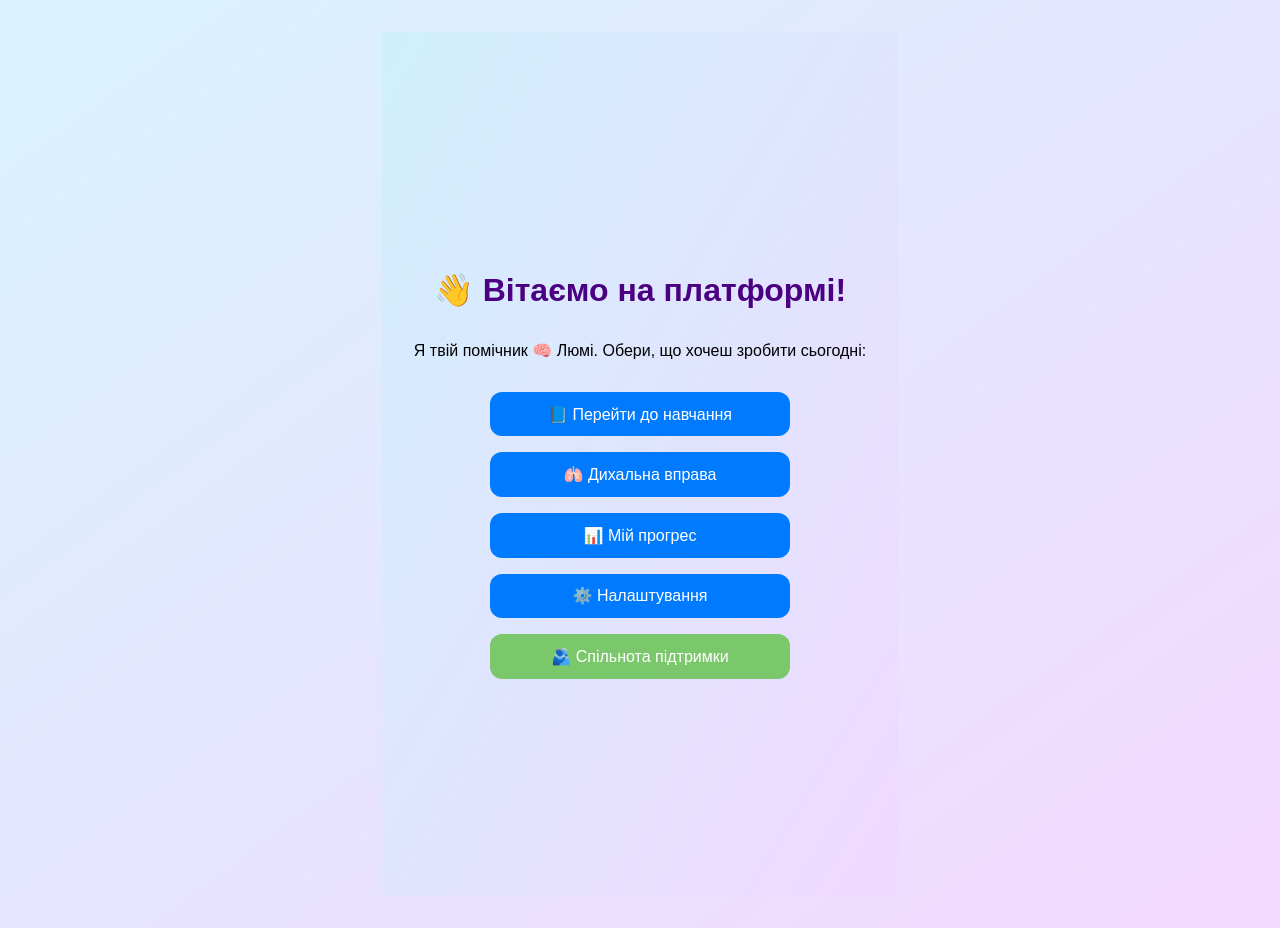
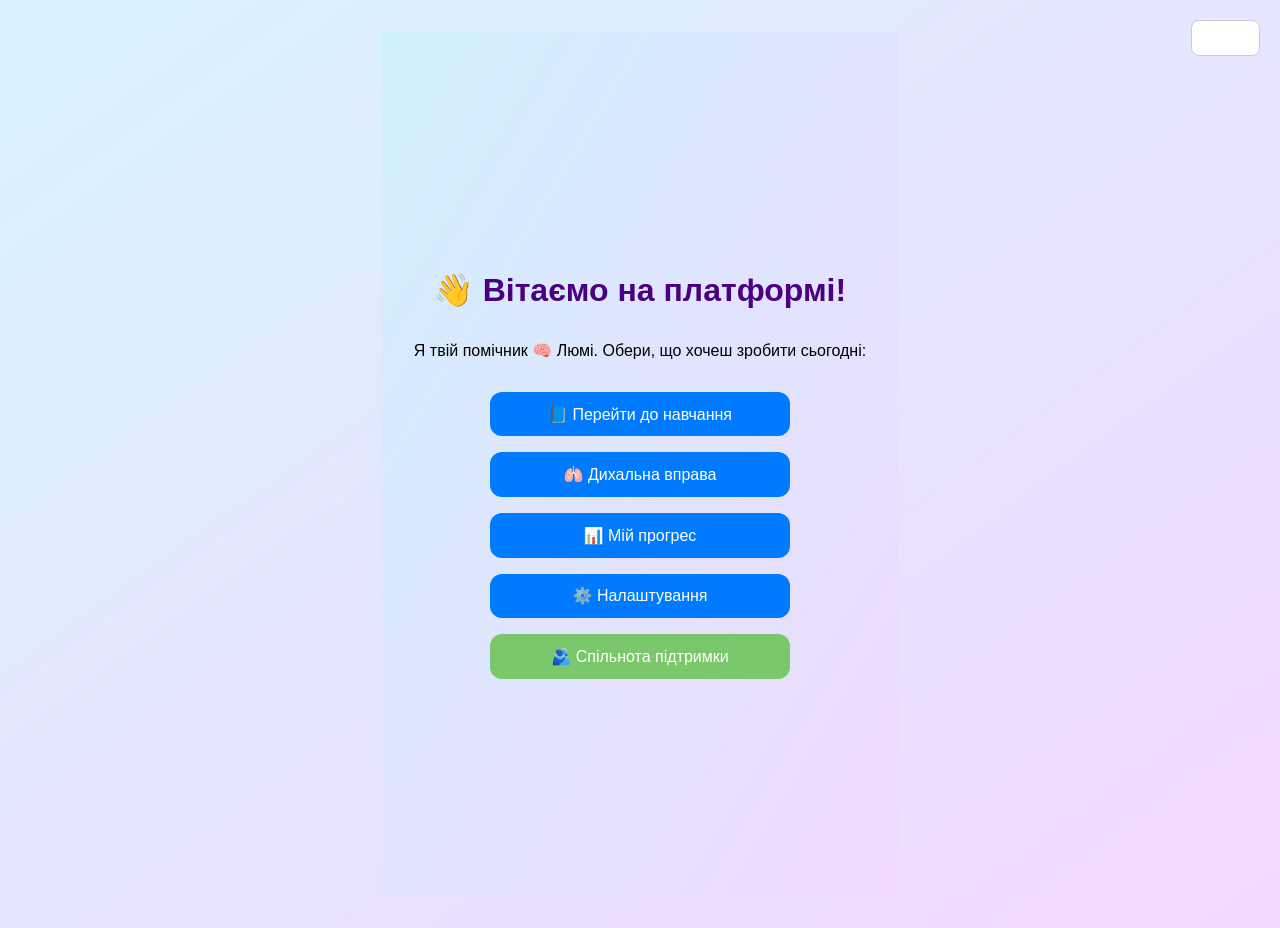
Before and after one commit to Milana-Budzanovska/Be-FocusEd, a React (Create React App) app: page /menu in a window 1280 px wide. Built offline with nearby package versions, Linux system fonts and the light colour scheme.

Commit message:
Update MainMenu.js

```diff
--- a/src/MainMenu.js
+++ b/src/MainMenu.js
@@ -1,15 +1,40 @@
-// src/MainMenu.js
-import React from 'react';
+import React, { useState } from 'react';
 import { useNavigate } from 'react-router-dom';
 
 export default function MainMenu() {
   const navigate = useNavigate();
   const assistant = localStorage.getItem('assistant') || '🧠 Люмі';
+  const [lang, setLang] = useState('uk');
+
+  const translations = {
+    uk: {
+      title: '👋 Вітаємо на платформі!',
+      greeting: `Я твій помічник ${assistant}. Обери, що хочеш зробити сьогодні:`,
+      learning: '📘 Перейти до навчання',
+      breathing: '🫁 Дихальна вправа',
+      progress: '📊 Мій прогрес',
+      settings: '⚙️ Налаштування',
+      forum: '🫂 Спільнота підтримки',
+      switch: 'ENG'
+    },
+    en: {
+      title: '👋 Welcome to the platform!',
+      greeting: `I am your assistant ${assistant}. What would you like to do today?`,
+      learning: '📘 Go to Learning',
+      breathing: '🫁 Breathing Exercise',
+      progress: '📊 My Progress',
+      settings: '⚙️ Settings',
+      forum: '🫂 Support Community',
+      switch: 'UA'
+    }
+  };
+
+  const t = translations[lang];
 
   return (
     <div style={{
       minHeight: '100vh',
-      background: 'linear-gradient(to bottom right, #d0f0fd, #f0d9ff)', // ніжно-блакитний до бузкового
+      background: 'linear-gradient(to bottom right, #d0f0fd, #f0d9ff)',
       display: 'flex',
       flexDirection: 'column',
       alignItems: 'center',
@@ -17,14 +42,19 @@ export default function MainMenu() {
       padding: '2rem',
       fontFamily: 'Arial, sans-serif',
     }}>
+      <button onClick={() => setLang(lang === 'uk' ? 'en' : 'uk')} style={{
+        position: 'absolute', top: 20, right: 20, padding: '8px 16px',
+        borderRadius: '8px', background: '#fff', border: '1px solid #ccc', cursor: 'pointer'
+      }}>{t.switch}</button>
+
       <h1 style={{
         fontSize: '2rem',
         fontWeight: 'bold',
         marginBottom: '1rem',
         color: '#4B0082'
-      }}>👋 Вітаємо на платформі!</h1>
+      }}>{t.title}</h1>
 
-      <p style={{ marginBottom: '2rem' }}>Я твій помічник {assistant}. Обери, що хочеш зробити сьогодні:</p>
+      <p style={{ marginBottom: '2rem' }}>{t.greeting}</p>
 
       <div style={{
         display: 'flex',
@@ -33,12 +63,12 @@ export default function MainMenu() {
         maxWidth: '300px',
         width: '100%'
       }}>
-        <button onClick={() => navigate('/learning')} style={buttonStyle}>📘 Перейти до навчання</button>
-        <button onClick={() => navigate('/breathing')} style={buttonStyle}>🫁 Дихальна вправа</button>
-        <button onClick={() => navigate('/progress')} style={buttonStyle}>📊 Мій прогрес</button>
-        <button onClick={() => navigate('/settings')} style={buttonStyle}>⚙️ Налаштування</button>
+        <button onClick={() => navigate('/learning')} style={buttonStyle}>{t.learning}</button>
+        <button onClick={() => navigate('/breathing')} style={buttonStyle}>{t.breathing}</button>
+        <button onClick={() => navigate('/progress')} style={buttonStyle}>{t.progress}</button>
+        <button onClick={() => navigate('/settings')} style={buttonStyle}>{t.settings}</button>
         <button onClick={() => navigate('/forum')} style={{ ...buttonStyle, backgroundColor: '#7BC86C' }}>
-          🫂 Спільнота підтримки
+          {t.forum}
         </button>
       </div>
     </div>
```
